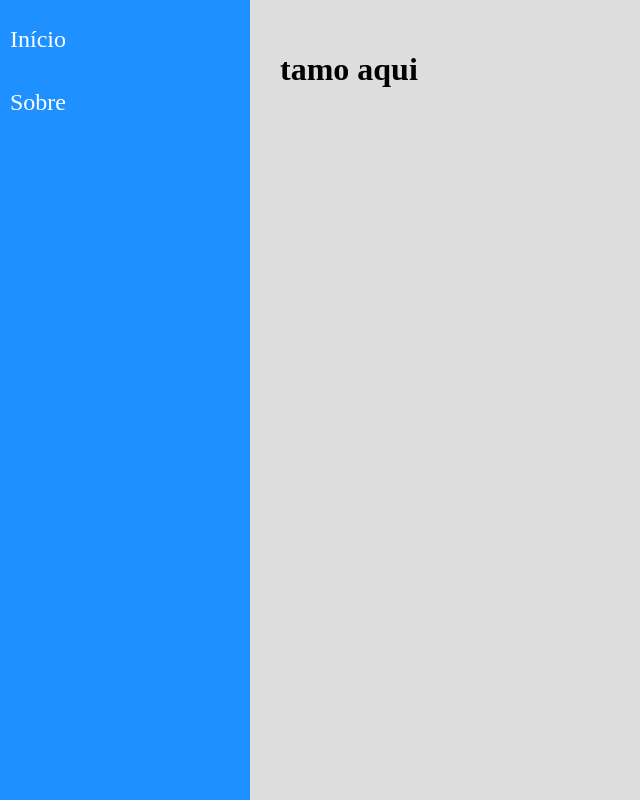
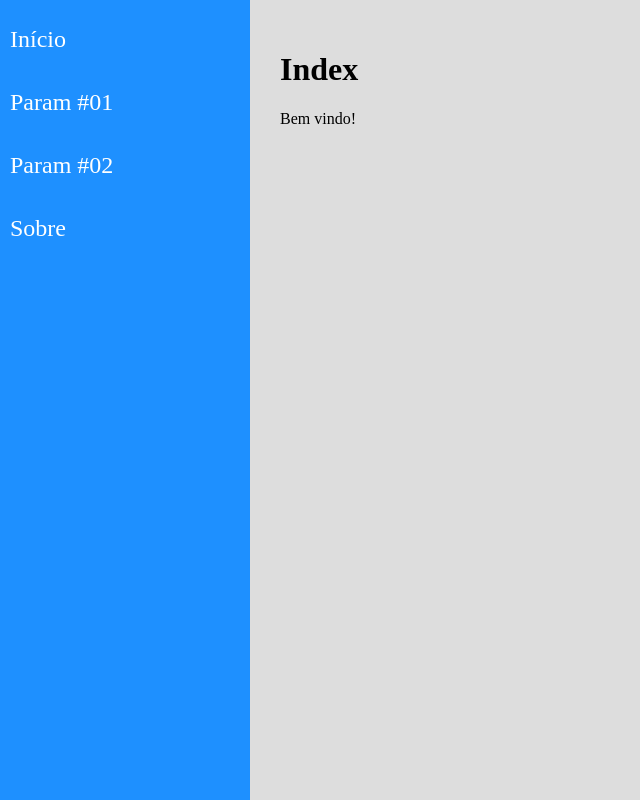
Before and after one commit to icaro-nog/react-redux-udemy, a React (Create React App) app in the folder navegacao/: page / in a window 1280 px wide. Shown: the whole page, without its empty margins (0-640 px from the left). Built offline with nearby package versions, Linux system fonts and the light colour scheme.

Commit message:
navegação simples

```diff
--- a/navegacao/src/components/layout/Content.jsx
+++ b/navegacao/src/components/layout/Content.jsx
@@ -1,15 +1,15 @@
 import "./Content.css";
 import React from "react";
 import { Routes, Route } from "react-router-dom"; // Importe esses arquivos
+import About from "../../views/examples/About";
+import Home from "../../views/examples/Home";
 
 const Content = props => (
   <main className="Content">
-    {/* Toda essa parte está diferente da do professor, analisem as diferenças */}
     <Routes>
-      {/* <Route path="/about" element={<About />} /> */}
+      <Route path="/about" element={<About />} />
+      <Route path="/" element={<Home />} />
     </Routes>
-    {/* --------------------------------------------------- */}
-      <h1>tamo aqui</h1>
   </main>
 );
 
--- a/navegacao/src/components/layout/Menu.jsx
+++ b/navegacao/src/components/layout/Menu.jsx
@@ -1,15 +1,30 @@
 import React from "react";
 import './Menu.css';
+import { Link } from 'react-router-dom';
 
 const Menu = props => {
    return (
     <aside className="Menu">
         <nav>
             <ul>
-                <li><a href="/">Início</a></li>
+                <li>
+                    <Link to={'/'} >Início</Link>
+                </li>
             </ul>
             <ul>
-                <li><a href="/">Sobre</a></li>
+                <li>
+                    <Link to={'/param'} >Param #01</Link>
+                </li>
+            </ul>
+            <ul>
+                <li>
+                    <Link to={'/param'} >Param #02</Link>
+                </li>
+            </ul>
+            <ul>
+                <li>
+                    <Link to={'/about'} >Sobre</Link>
+                </li>
             </ul>
         </nav>
     </aside>
```
Also changed, not shown: navegacao/src/views/examples/Param.jsx (added, +12 -0 lines).
